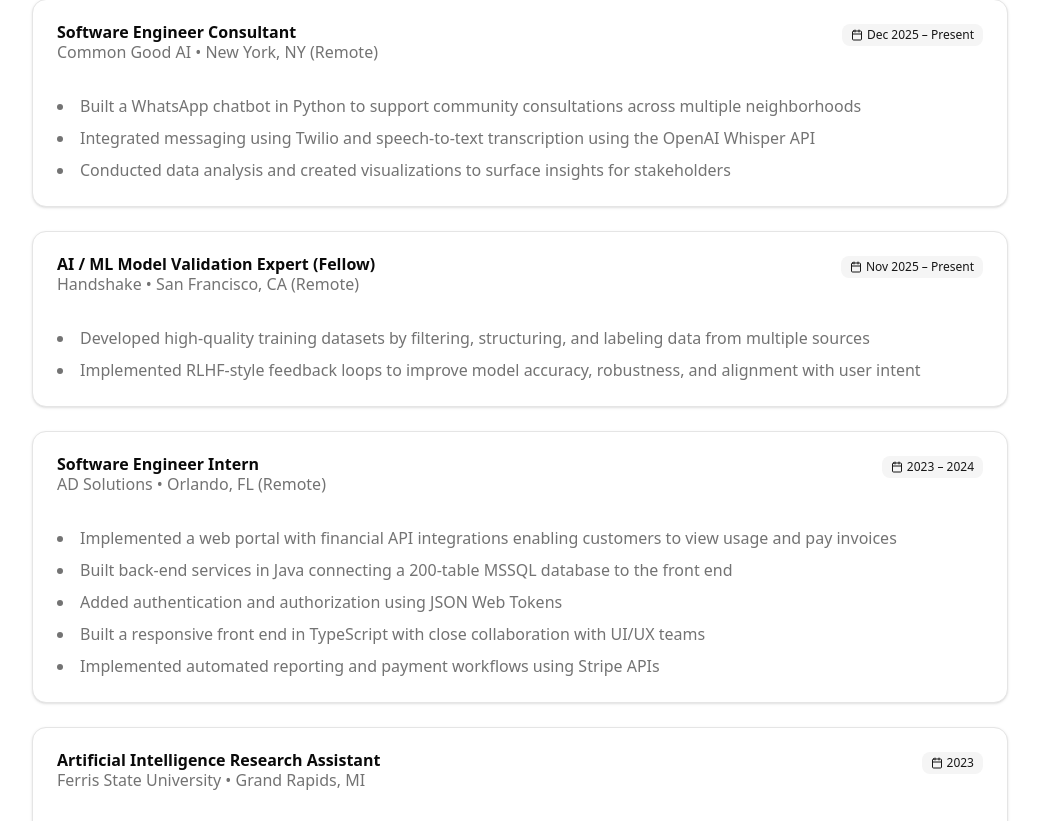
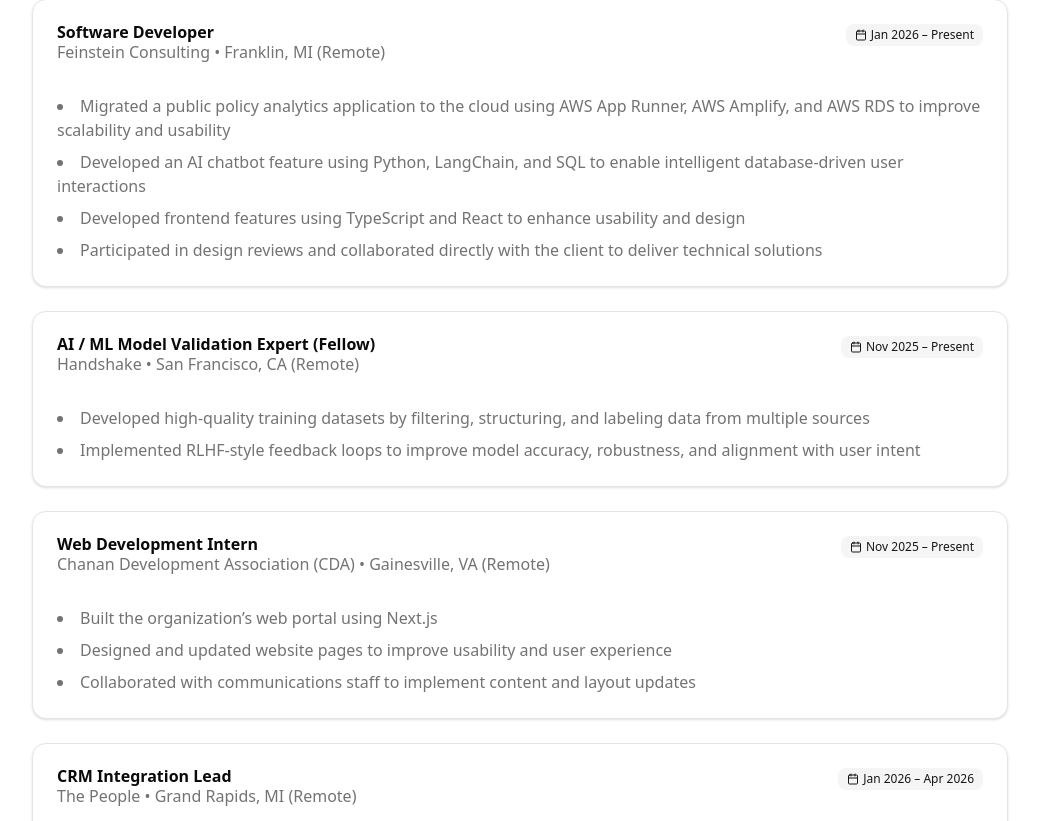
Before and after one commit to talhamuhammadkhan/talha-tj-muhammad, a Next.js app: page / in a window 1280 px wide. Shown: the part 1159-1980 px from the top of the page, without its empty margins (120-1159 px from the left). Built offline with nearby package versions, Linux system fonts and the light colour scheme.

Commit message:
Update portfolio.tsx

```diff
--- a/src/portfolio.tsx
+++ b/src/portfolio.tsx
@@ -93,14 +93,16 @@
                             </div>
                         </div>
                         <div className="mx-auto grid max-w-5xl gap-6 py-12">
+
                             <ExperienceCard
-                                title="Software Engineer Consultant"
-                                company="Common Good AI • New York, NY (Remote)"
-                                date="Dec 2025 – Present"
+                                title="Software Developer"
+                                company="Feinstein Consulting • Franklin, MI (Remote)"
+                                date="Jan 2026 – Present"
                                 bullets={[
-                                "Built a WhatsApp chatbot in Python to support community consultations across multiple neighborhoods",
-                                "Integrated messaging using Twilio and speech-to-text transcription using the OpenAI Whisper API",
-                                "Conducted data analysis and created visualizations to surface insights for stakeholders",
+                                "Migrated a public policy analytics application to the cloud using AWS App Runner, AWS Amplify, and AWS RDS to improve scalability and usability",
+                                "Developed an AI chatbot feature using Python, LangChain, and SQL to enable intelligent database-driven user interactions",
+                                "Developed frontend features using TypeScript and React to enhance usability and design",
+                                "Participated in design reviews and collaborated directly with the client to deliver technical solutions"
                                 ]}
                             />
 
@@ -111,6 +113,39 @@
                                 bullets={[
                                 "Developed high-quality training datasets by filtering, structuring, and labeling data from multiple sources",
                                 "Implemented RLHF-style feedback loops to improve model accuracy, robustness, and alignment with user intent",
+                                ]}
+                            />
+
+                            <ExperienceCard
+                                title="Web Development Intern"
+                                company="Chanan Development Association (CDA) • Gainesville, VA (Remote)"
+                                date="Nov 2025 – Present"
+                                bullets={[
+                                "Built the organization’s web portal using Next.js",
+                                "Designed and updated website pages to improve usability and user experience",
+                                "Collaborated with communications staff to implement content and layout updates"
+                                ]}
+                            />
+
+                            <ExperienceCard
+                                title="CRM Integration Lead"
+                                company="The People • Grand Rapids, MI (Remote)"
+                                date="Jan 2026 – Apr 2026"
+                                bullets={[
+                                "Led CRM software integration for a multi-state civic engagement platform across South Carolina, New Hampshire, and Nevada",
+                                "Automated workflows between Airtable, GoVocal, and Mailchimp using JavaScript",
+                                "Developed dashboards to monitor participation"
+                                ]}
+                            />
+
+                            <ExperienceCard
+                                title="Software Engineer Consultant"
+                                company="Common Good AI • New York, NY (Remote)"
+                                date="Dec 2025 – Feb 2026"
+                                bullets={[
+                                "Built a WhatsApp chatbot in Python to support community consultations across multiple neighborhoods",
+                                "Integrated messaging using Twilio and speech-to-text transcription using the OpenAI Whisper API",
+                                "Conducted data analysis and created visualizations to surface insights for stakeholders",
                                 ]}
                             />
 
```
